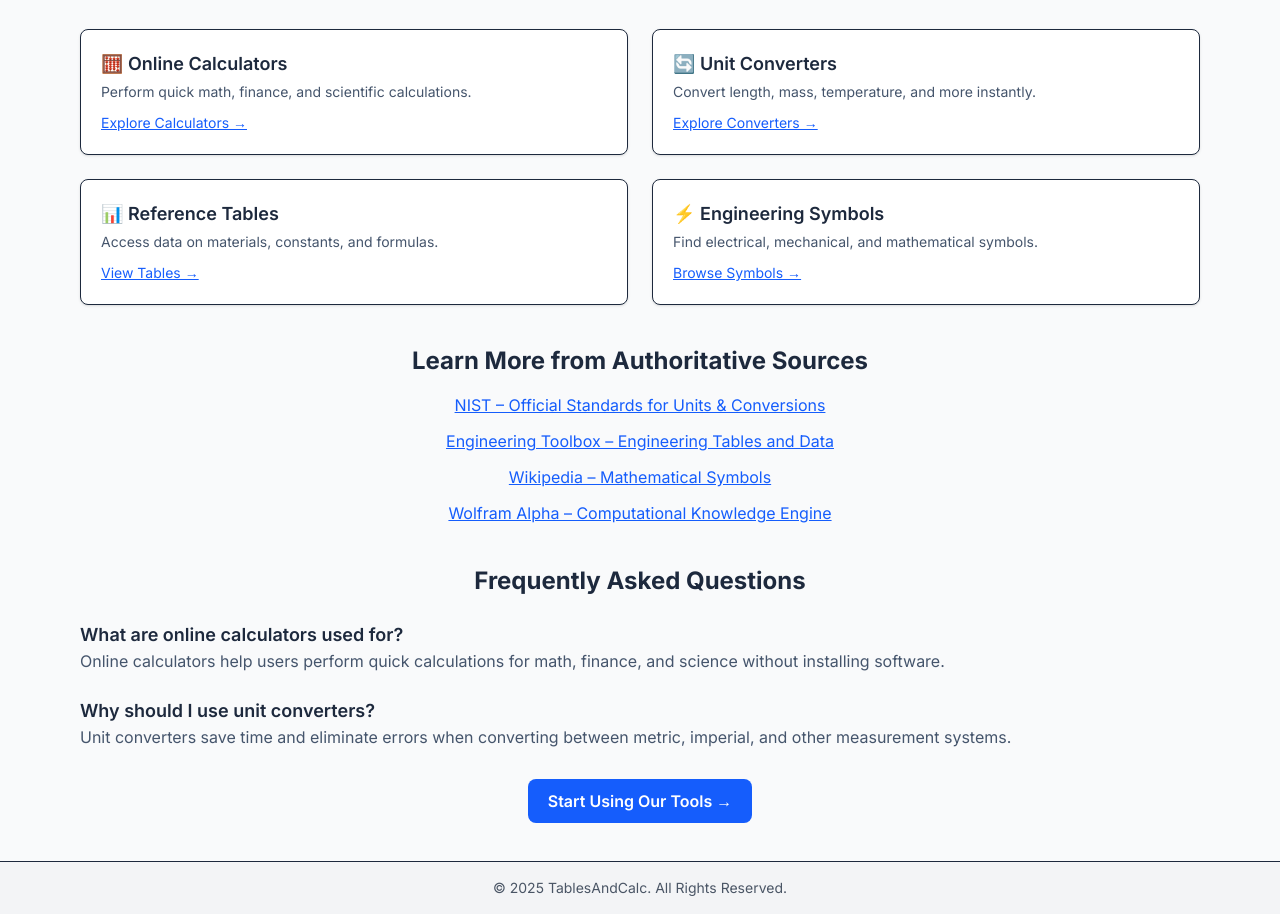
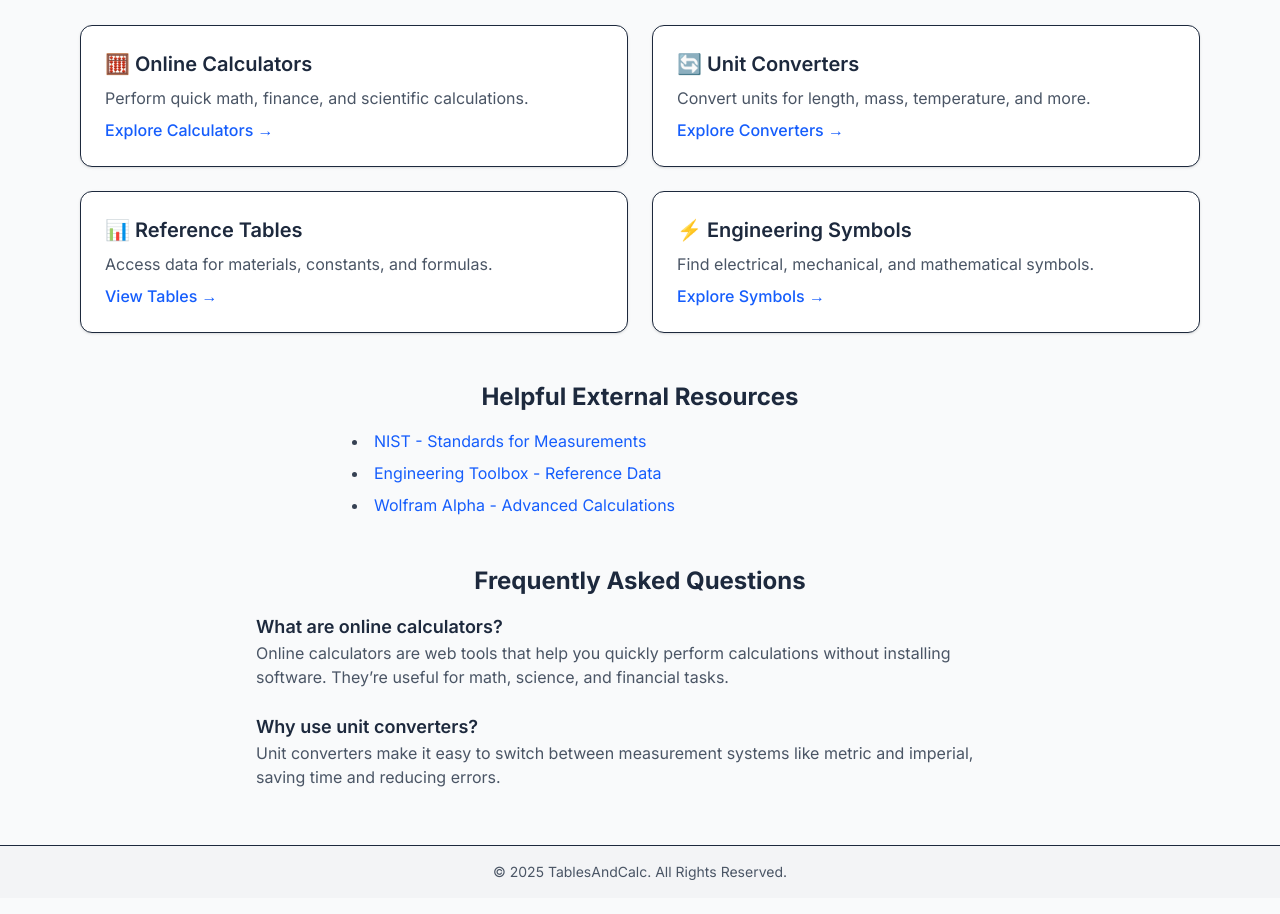
Before and after one commit to GokulKannur/tables-and-calc, a Next.js app: page / in a window 1280 px wide. Shown: the part 370-1284 px from the top of the page. Built offline with nearby package versions, Linux system fonts and the light colour scheme.

Commit message:
Page fixes

```diff
--- a/src/app/layout.tsx
+++ b/src/app/layout.tsx
@@ -1,4 +1,4 @@
-// src/app/layout.tsx
+// ✅ layout.tsx
 import type { Metadata, Viewport } from 'next';
 import { Inter } from 'next/font/google';
 import './globals.css';
@@ -7,7 +7,7 @@ import GoogleAnalytics from '@/components/GoogleAnalytics';
 
 const inter = Inter({ subsets: ['latin'] });
 
-// ✅ SEO Metadata
+// ✅ SEO Metadata (without themeColor)
 export const metadata: Metadata = {
   title: {
     default: 'Free Online Calculators, Converters & Tools | TablesAndCalc',
@@ -46,7 +46,7 @@ export const metadata: Metadata = {
     description:
       'Free calculators, converters, and reference tools for students and professionals.',
     images: ['https://tablesandcalc.online/og-image.jpg'],
-    creator: '@YourTwitterHandle', // Replace or remove
+    creator: '@YourTwitterHandle',
   },
   icons: {
     icon: '/favicon.ico',
@@ -55,11 +55,11 @@ export const metadata: Metadata = {
   metadataBase: new URL('https://tablesandcalc.online'),
 };
 
-// ✅ Viewport export (fixes themeColor warning)
+// ✅ Move themeColor to viewport
 export const viewport: Viewport = {
-  themeColor: '#ffffff',
   width: 'device-width',
   initialScale: 1,
+  themeColor: '#ffffff', // Your site color
 };
 
 export default function RootLayout({
@@ -70,16 +70,9 @@ export default function RootLayout({
   return (
     <html lang="en">
       <head>
-        {/* ✅ Canonical URL */}
         <link rel="canonical" href="https://tablesandcalc.online" />
-
-        {/* ✅ Robots for SEO */}
         <meta name="robots" content="index, follow" />
-
-        {/* ✅ Author */}
         <meta name="author" content="TablesAndCalc Team" />
-
-        {/* ✅ PWA / Mobile enhancements */}
         <meta name="apple-mobile-web-app-capable" content="yes" />
         <meta name="apple-mobile-web-app-status-bar-style" content="default" />
         <meta name="mobile-web-app-capable" content="yes" />
--- a/src/app/page.tsx
+++ b/src/app/page.tsx
@@ -1,85 +1,92 @@
-// src/app/page.tsx
 import Link from 'next/link';
 
 export default function HomePage() {
   return (
-    <div className="max-w-6xl mx-auto px-4 py-8">
-      {/* ✅ Hero Section */}
-      <header className="text-center mb-8">
-        <h1 className="text-3xl md:text-5xl font-extrabold mb-3 leading-tight">
+    <main className="max-w-6xl mx-auto px-4 py-10">
+      {/* HERO SECTION */}
+      <section className="text-center mb-10">
+        <h1 className="text-4xl md:text-5xl font-extrabold mb-4">
           Free Online Calculators, Converters & Science Tools
         </h1>
-        <p className="text-base md:text-lg text-slate-600 max-w-3xl mx-auto">
-          Explore a collection of free calculators, unit converters, reference tables, and symbols. Perfect for students, engineers, and professionals.
+        <p className="text-lg text-slate-600 max-w-2xl mx-auto">
+          Explore a modern collection of calculators, unit converters, reference tables, and symbols. Perfect for students, engineers, and professionals.
         </p>
-      </header>
+      </section>
 
-      {/* ✅ Internal Links Grid (Mobile-first design) */}
+      {/* FEATURE GRID */}
       <section>
-        <h2 className="text-xl md:text-2xl font-bold mb-6 text-center">
-          Our Featured Tools
-        </h2>
-        <div className="grid grid-cols-1 sm:grid-cols-2 gap-4 md:gap-6">
-          {/* ✅ Card 1 */}
-          <div className="p-5 bg-white border rounded-lg shadow hover:shadow-lg hover:border-blue-500 transition">
-            <h3 className="text-lg font-semibold mb-1">🧮 Online Calculators</h3>
-            <p className="text-sm text-slate-600 mb-2">
+        <h2 className="text-2xl font-bold text-center mb-6">Featured Tools</h2>
+        <div className="grid grid-cols-1 md:grid-cols-2 gap-6">
+          {/* Feature 1 */}
+          <Link
+            href="/calculators"
+            className="block p-6 bg-white border rounded-xl shadow-sm hover:shadow-lg hover:border-blue-500 transition-all"
+          >
+            <div>
+              <h3 className="text-xl font-semibold mb-2">🧮 Online Calculators</h3>
+              <p className="text-gray-600 mb-2">
                 Perform quick math, finance, and scientific calculations.
               </p>
-            <Link href="/calculators" className="text-blue-600 underline text-sm">
-              Explore Calculators →
+              <span className="text-blue-600 font-medium">Explore Calculators →</span>
+            </div>
           </Link>
+
+          {/* Feature 2 */}
+          <Link
+            href="/converters"
+            className="block p-6 bg-white border rounded-xl shadow-sm hover:shadow-lg hover:border-blue-500 transition-all"
+          >
+            <div>
+              <h3 className="text-xl font-semibold mb-2">🔄 Unit Converters</h3>
+              <p className="text-gray-600 mb-2">
+                Convert units for length, mass, temperature, and more.
+              </p>
+              <span className="text-blue-600 font-medium">Explore Converters →</span>
             </div>
+          </Link>
 
-          {/* ✅ Card 2 */}
-          <div className="p-5 bg-white border rounded-lg shadow hover:shadow-lg hover:border-blue-500 transition">
-            <h3 className="text-lg font-semibold mb-1">🔄 Unit Converters</h3>
-            <p className="text-sm text-slate-600 mb-2">
-              Convert length, mass, temperature, and more instantly.
+          {/* Feature 3 */}
+          <Link
+            href="/tables"
+            className="block p-6 bg-white border rounded-xl shadow-sm hover:shadow-lg hover:border-blue-500 transition-all"
+          >
+            <div>
+              <h3 className="text-xl font-semibold mb-2">📊 Reference Tables</h3>
+              <p className="text-gray-600 mb-2">
+                Access data for materials, constants, and formulas.
               </p>
-            <Link href="/converters" className="text-blue-600 underline text-sm">
-              Explore Converters →
+              <span className="text-blue-600 font-medium">View Tables →</span>
+            </div>
           </Link>
-          </div>
 
-          {/* ✅ Card 3 */}
-          <div className="p-5 bg-white border rounded-lg shadow hover:shadow-lg hover:border-blue-500 transition">
-            <h3 className="text-lg font-semibold mb-1">📊 Reference Tables</h3>
-            <p className="text-sm text-slate-600 mb-2">
-              Access data on materials, constants, and formulas.
-            </p>
-            <Link href="/tables" className="text-blue-600 underline text-sm">
-              View Tables →
-            </Link>
-          </div>
-
-          {/* ✅ Card 4 */}
-          <div className="p-5 bg-white border rounded-lg shadow hover:shadow-lg hover:border-blue-500 transition">
-            <h3 className="text-lg font-semibold mb-1">⚡ Engineering Symbols</h3>
-            <p className="text-sm text-slate-600 mb-2">
+          {/* Feature 4 */}
+          <Link
+            href="/symbols"
+            className="block p-6 bg-white border rounded-xl shadow-sm hover:shadow-lg hover:border-blue-500 transition-all"
+          >
+            <div>
+              <h3 className="text-xl font-semibold mb-2">⚡ Engineering Symbols</h3>
+              <p className="text-gray-600 mb-2">
                 Find electrical, mechanical, and mathematical symbols.
               </p>
-            <Link href="/symbols" className="text-blue-600 underline text-sm">
-              Browse Symbols →
+              <span className="text-blue-600 font-medium">Explore Symbols →</span>
+            </div>
           </Link>
-          </div>
         </div>
       </section>
 
-      {/* ✅ External Resources Section */}
-      <section className="mt-10">
-        <h2 className="text-xl md:text-2xl font-bold mb-4 text-center">
-          Learn More from Authoritative Sources
-        </h2>
-        <ul className="list-none space-y-3 text-center">
+      {/* EXTERNAL RESOURCES */}
+      <section className="mt-12">
+        <h2 className="text-2xl font-bold mb-4 text-center">Helpful External Resources</h2>
+        <ul className="list-disc list-inside text-gray-700 space-y-2 max-w-xl mx-auto">
           <li>
             <a
               href="https://www.nist.gov/pml/weights-and-measures"
               target="_blank"
               rel="noopener noreferrer"
-              className="text-blue-600 underline text-sm md:text-base"
+              className="text-blue-600 hover:underline"
             >
-              NIST – Official Standards for Units & Conversions
+              NIST - Standards for Measurements
             </a>
           </li>
           <li>
@@ -87,19 +94,9 @@ export default function HomePage() {
               href="https://www.engineeringtoolbox.com/"
               target="_blank"
               rel="noopener noreferrer"
-              className="text-blue-600 underline text-sm md:text-base"
+              className="text-blue-600 hover:underline"
             >
-              Engineering Toolbox – Engineering Tables and Data
-            </a>
-          </li>
-          <li>
-            <a
-              href="https://en.wikipedia.org/wiki/List_of_mathematical_symbols"
-              target="_blank"
-              rel="noopener noreferrer"
-              className="text-blue-600 underline text-sm md:text-base"
-            >
-              Wikipedia – Mathematical Symbols
+              Engineering Toolbox - Reference Data
             </a>
           </li>
           <li>
@@ -107,77 +104,61 @@ export default function HomePage() {
               href="https://www.wolframalpha.com/"
               target="_blank"
               rel="noopener noreferrer"
-              className="text-blue-600 underline text-sm md:text-base"
+              className="text-blue-600 hover:underline"
             >
-              Wolfram Alpha – Computational Knowledge Engine
+              Wolfram Alpha - Advanced Calculations
             </a>
           </li>
         </ul>
       </section>
 
-      {/* ✅ FAQ Section */}
-      <section className="mt-10">
-        <h2 className="text-xl md:text-2xl font-bold mb-6 text-center">
-          Frequently Asked Questions
-        </h2>
-        <div className="space-y-6">
+      {/* FAQ SECTION */}
+      <section className="mt-12">
+        <h2 className="text-2xl font-bold mb-4 text-center">Frequently Asked Questions</h2>
+        <div className="space-y-6 max-w-3xl mx-auto">
           <div>
-            <h3 className="text-base md:text-lg font-semibold">
-              What are online calculators used for?
-            </h3>
-            <p className="text-slate-600 text-sm md:text-base">
-              Online calculators help users perform quick calculations for math, finance, and science without installing software.
+            <h3 className="text-lg font-semibold">What are online calculators?</h3>
+            <p className="text-gray-600">
+              Online calculators are web tools that help you quickly perform calculations without installing software. They’re useful for math, science, and financial tasks.
             </p>
           </div>
           <div>
-            <h3 className="text-base md:text-lg font-semibold">
-              Why should I use unit converters?
-            </h3>
-            <p className="text-slate-600 text-sm md:text-base">
-              Unit converters save time and eliminate errors when converting between metric, imperial, and other measurement systems.
+            <h3 className="text-lg font-semibold">Why use unit converters?</h3>
+            <p className="text-gray-600">
+              Unit converters make it easy to switch between measurement systems like metric and imperial, saving time and reducing errors.
             </p>
           </div>
         </div>
       </section>
 
-      {/* ✅ Call to Action */}
-      <div className="mt-10 text-center">
-        <Link
-          href="/calculators"
-          className="bg-blue-600 text-white px-5 py-3 rounded-lg text-sm md:text-base font-semibold hover:bg-blue-700 transition"
-        >
-          Start Using Our Tools →
-        </Link>
-      </div>
-
-      {/* ✅ Structured Data for FAQ */}
+      {/* JSON-LD Schema for FAQ */}
       <script
         type="application/ld+json"
         dangerouslySetInnerHTML={{
           __html: JSON.stringify({
-            '@context': 'https://schema.org',
-            '@type': 'FAQPage',
-            mainEntity: [
+            "@context": "https://schema.org",
+            "@type": "FAQPage",
+            "mainEntity": [
               {
-                '@type': 'Question',
-                name: 'What are online calculators used for?',
-                acceptedAnswer: {
-                  '@type': 'Answer',
-                  text: 'Online calculators help users perform quick calculations for math, finance, and science without installing software.',
-                },
+                "@type": "Question",
+                "name": "What are online calculators?",
+                "acceptedAnswer": {
+                  "@type": "Answer",
+                  "text": "Online calculators are web tools that help you quickly perform calculations without installing software."
+                }
               },
               {
-                '@type': 'Question',
-                name: 'Why should I use unit converters?',
-                acceptedAnswer: {
-                  '@type': 'Answer',
-                  text: 'Unit converters save time and eliminate errors when converting between metric, imperial, and other measurement systems.',
-                },
-              },
-            ],
-          }),
+                "@type": "Question",
+                "name": "Why use unit converters?",
+                "acceptedAnswer": {
+                  "@type": "Answer",
+                  "text": "Unit converters make it easy to switch between measurement systems like metric and imperial, saving time and reducing errors."
+                }
+              }
+            ]
+          })
         }}
       />
-    </div>
+    </main>
   );
 }
```
Lines whose indentation alone changed are shown as unchanged.
